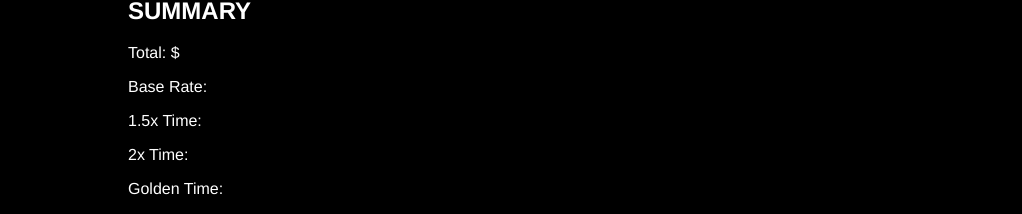
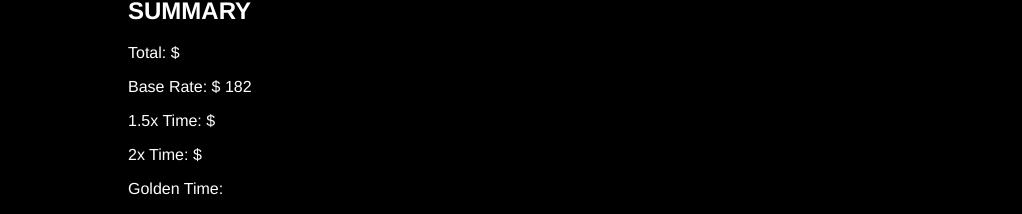
Before and after one commit to jasonchilcott/sag-bg-calc, a React (Create React App) app: page / in a window 1280 px wide. Shown: the part 1169-1383 px from the top of the page, without its empty margins (0-1022 px from the left). Built offline with nearby package versions, Linux system fonts and the light colour scheme.

Commit message:
added 1.5x and 2x time to summary

```diff
--- a/src/Summary.js
+++ b/src/Summary.js
@@ -18,6 +18,8 @@ const Summary = (props) => {
     return pay;
   };
 
+  //const tenthsTime = (int) => {props.toTenths(int.toDuration().as("hours"));}
+
   const hoursToDollars = (int) => {
     let multiplier = int.otMultiplier * (int.night ?? 1);
     let tenthsTime = props.toTenths(int.toDuration().as("hours"));
@@ -34,7 +36,7 @@ const Summary = (props) => {
 
   const totalDollars = () => {
     if ( props.intervals ) {
-      console.log(props.intervals)
+
       let intervalArray = props.intervals;
       let hourRate = props.totalBaseRate / 8;
       let gold = 0;
@@ -68,15 +70,51 @@ const Summary = (props) => {
     }
   };
 
+  const timeAndAHalf = () => {
+    if ( props.intervals ) {
+      let otTimes = props.intervals[1]
+      console.log(otTimes)
+      if (otTimes.length) {
+        let halfTime = otTimes.map((int) => {
+          let tenthsTime = props.toTenths(int.toDuration().as("hours"))
+          return tenthsTime * (props.totalBaseRate / 8) * 1.5
+        })
+        console.log(halfTime)
+        return halfTime.reduce((a, b) => a + b).toFixed(2)
+      } else {
+        return 0
+      }
+
+    }
+  }
+
+  const doubleTime = () => {
+    if ( props.intervals ) {
+      let otTimes = props.intervals[2]
+      console.log(otTimes)
+      if (otTimes.length) {
+        let doubleInts = otTimes.map((int) => {
+          let tenthsTime = props.toTenths(int.toDuration().as("hours"))
+          return (tenthsTime * (props.totalBaseRate / 8) * 1.5)
+        })
+        console.log(doubleInts)
+        return doubleInts.reduce((a, b) => a + b).toFixed(2)
+      } else {
+        return 0
+      }
+
+    }
+  }
+
 
 
   return (
     <div className="summary">
       <h2>SUMMARY</h2>
       <p>Total: $ {totalDollars()}</p>
-      <p>Base Rate: </p>
-      <p>1.5x Time: </p>
-      <p>2x Time: </p>
+      <p>Base Rate: $ {props.totalBaseRate}</p>
+      <p>1.5x Time: $ {timeAndAHalf()}</p>
+      <p>2x Time: $ {doubleTime()}</p>
       <p>Golden Time: </p>
       <p>Night Premiums: </p>
       <p>Lunch Penalties: $ {mealPenaltiesPay(props.mealPenalties.first).toFixed(2)}</p>
```
Also changed, not shown: 2 other files (tests, documents, lock files or other folders).
